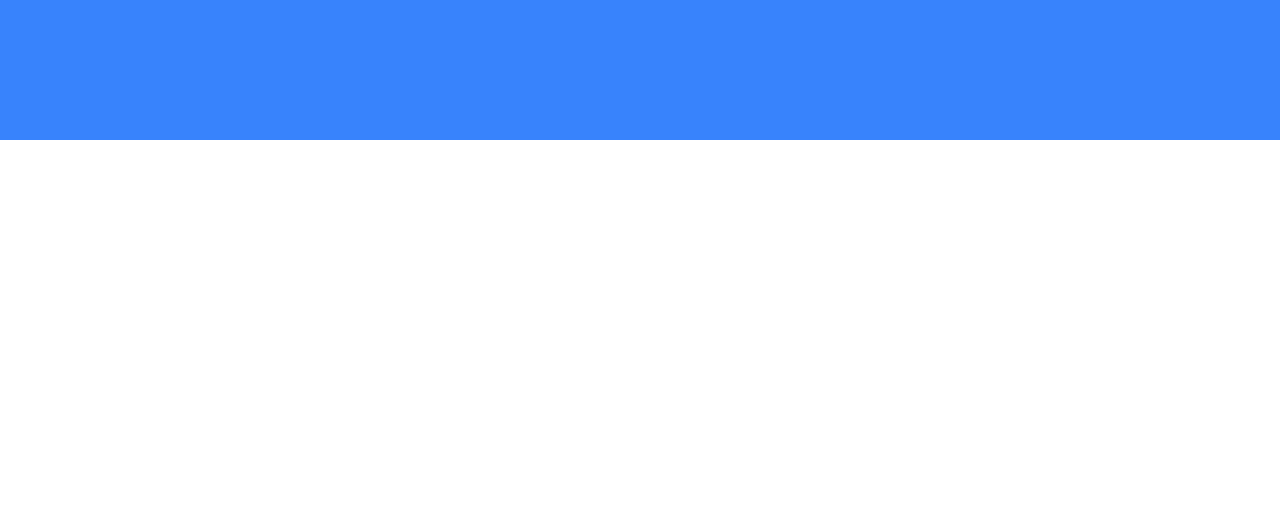
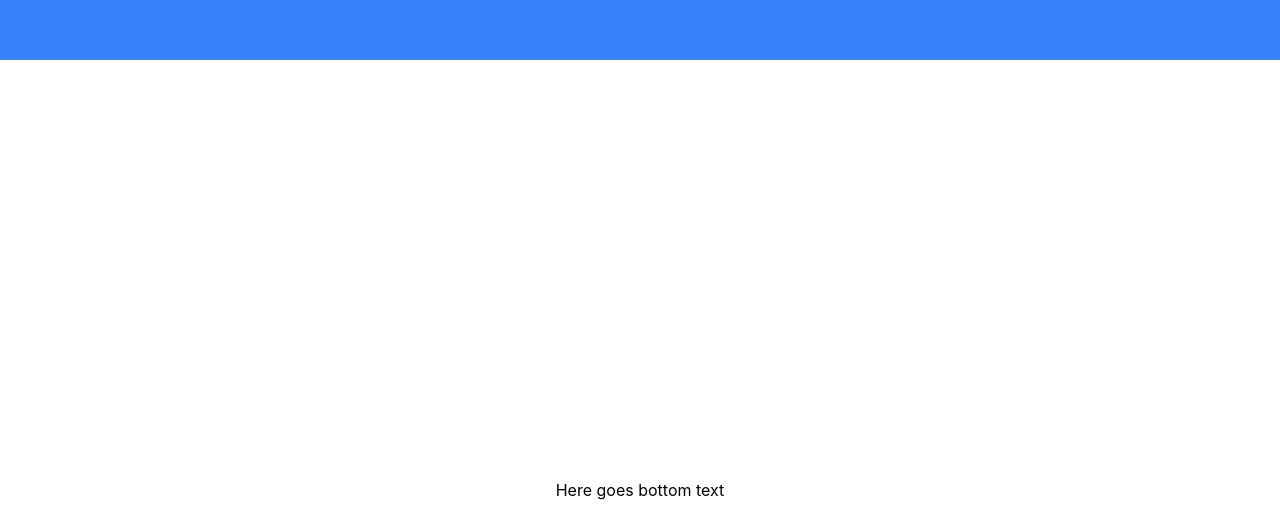
Before and after one commit to paulpark97/SMU_Hack, a React (Create React App) app: page / in a window 1280 px wide. Shown: the part 660-1176 px from the top of the page. Before the commit the page ends 800 px from the top, so only its background shows below. Built offline with nearby package versions, Linux system fonts and the light colour scheme; no server answers.

Commit message:
got camera working

```diff
--- a/package.json
+++ b/package.json
@@ -6,6 +6,7 @@
     "@testing-library/jest-dom": "^5.16.5",
     "@testing-library/react": "^13.4.0",
     "@testing-library/user-event": "^13.5.0",
+    "face-api.js": "^0.22.2",
     "react": "^18.2.0",
     "react-dom": "^18.2.0",
     "react-scripts": "5.0.1",
--- a/src/App.css
+++ b/src/App.css
@@ -13,7 +13,7 @@
 
 .App-header {
   background-color: #3883FC;
-  min-height: 100vh;
+  min-height: 90vh;
   display: flex;
   flex-direction: row;
   justify-content: center;
--- a/src/App.js
+++ b/src/App.js
@@ -1,15 +1,18 @@
 import './App.css';
+import Camera from './components/camera'
 
 function App() {
-  let variable = "sup"
   return (
     <div className="App">
       <header className="App-header">
         <h1 className='App-heading'>
           How you feelin?
         </h1>
-
       </header>
+      <Camera></Camera>
+      <p>
+        Here goes bottom text
+      </p>
     </div>
   );
 }
--- a/src/components/camera.js
+++ b/src/components/camera.js
@@ -0,0 +1,11 @@
+import Webcam from "react-webcam";
+
+const Camera = () => {
+
+    return (
+        <div>
+            <Webcam width="800px" height="auto"/>
+        </div>
+    )
+}
+export default Camera
```
Also changed, not shown: 1 other file (tests, documents, lock files or other folders).
